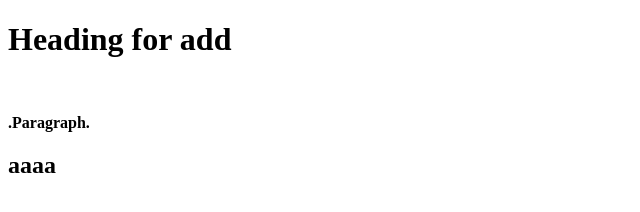
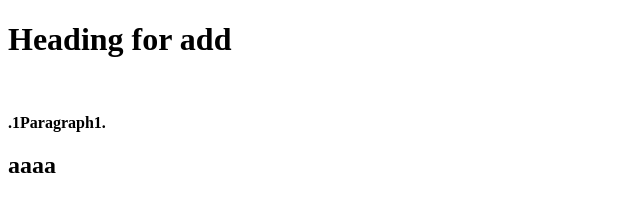
Before and after one commit to alexredko0004/alextest3, a plain HTML site: page index.html in a window 1280 px wide. Shown: the full height of the page, 0-640 px from the left. Drawn offline with Linux system fonts and the light colour scheme.

```diff
--- a/index.html
+++ b/index.html
@@ -4,7 +4,7 @@
 
 <h1>Heading for add</h1>
 <br>
-<p><b>.Paragraph.</b></p>
+<p><b>.1Paragraph1.</b></p>
 <h2>aaaa</h2>
 
 </body>
```
